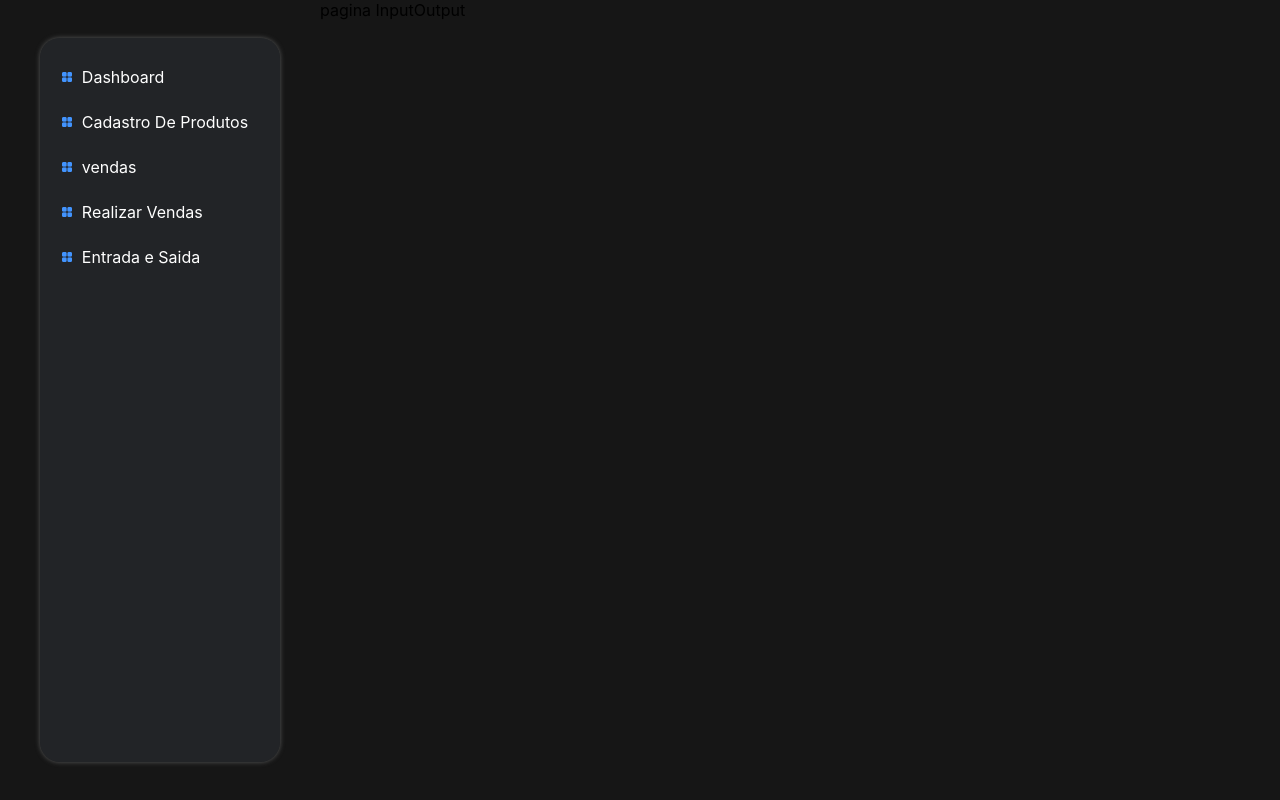
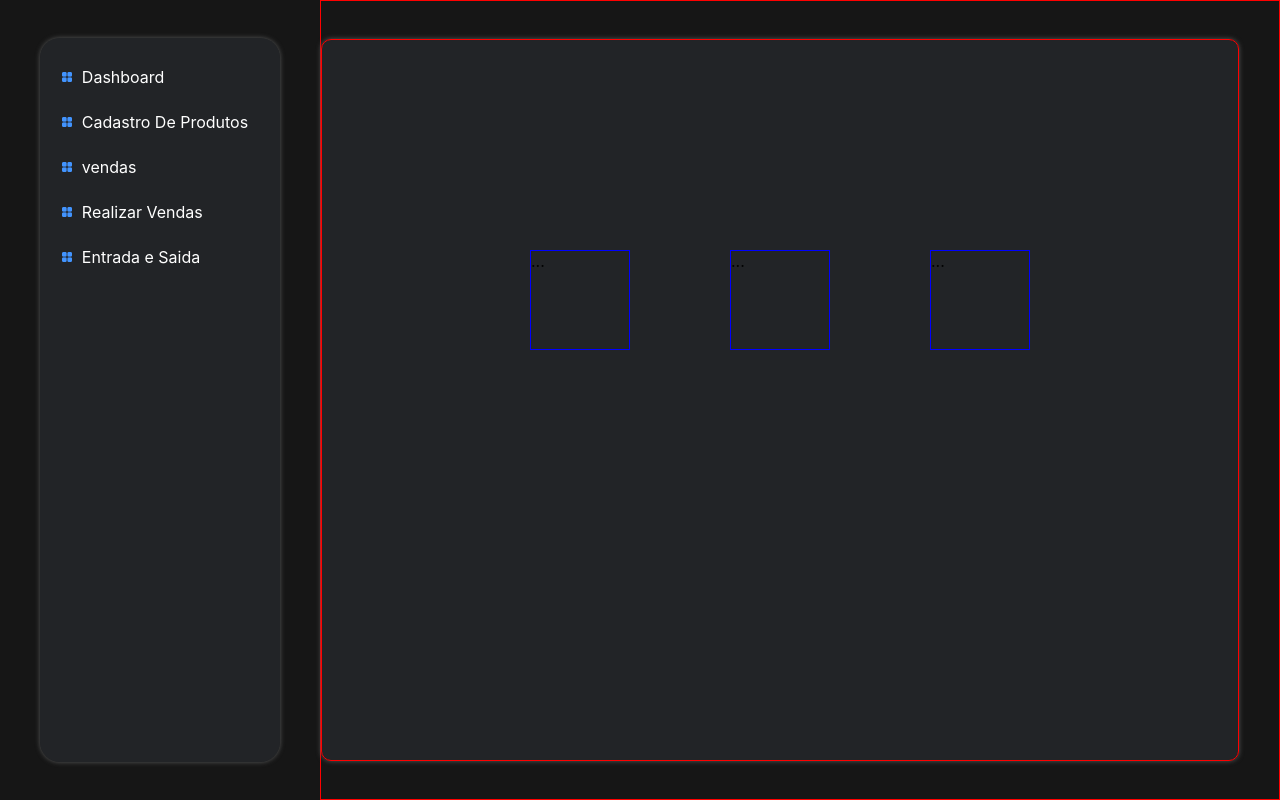
Before and after one commit to ClemarNunes/inventory-system, a Next.js app: page /InputOutput in a window 1280 px wide. Built offline with nearby package versions, Linux system fonts and the light colour scheme.

Commit message:
structured input and output layout

```diff
--- a/pages/InputOutput/InputOutput.module.css
+++ b/pages/InputOutput/InputOutput.module.css
@@ -0,0 +1,36 @@
+.Container {
+    height: 100%;
+    width: 100%;
+    border: 1px solid red;
+    display: flex;
+    align-items: center;
+    padding: 38px 40px 38px 0;
+
+}
+
+.painel {
+    height: 100%;
+    width: 100%;
+    background-color: rgba(46, 51, 56, 0.5);
+    box-shadow: 0px 0px 5px #595a5a;
+    border-radius: 10px;
+    display: flex;
+    justify-content: center;
+    align-items: center;
+
+    border: 1px solid red;
+
+}
+
+.MenuArea{
+    width: 500px;
+    height: 300px;
+    display: flex;
+    justify-content: space-between;
+}
+
+.menuItem{
+    width: 100px;
+    height: 100px;
+    border: 1px solid blue;
+}
--- a/pages/InputOutput/index.tsx
+++ b/pages/InputOutput/index.tsx
@@ -1,8 +1,22 @@
+import styles from './InputOutput.module.css';
 
 const InputOutput = () => {
-    return(
-        <div>
-            pagina InputOutput
+    return (
+        <div className={styles.Container}>
+            <div className={styles.painel}>
+                <div className={styles.MenuArea}>
+
+                    <div className={styles.menuItem}>
+                        ...
+                    </div>
+                    <div className={styles.menuItem}>
+                        ...
+                    </div>
+                    <div className={styles.menuItem}>
+                        ...
+                    </div>
+                </div>
+            </div>
         </div>
     );
 }
```
